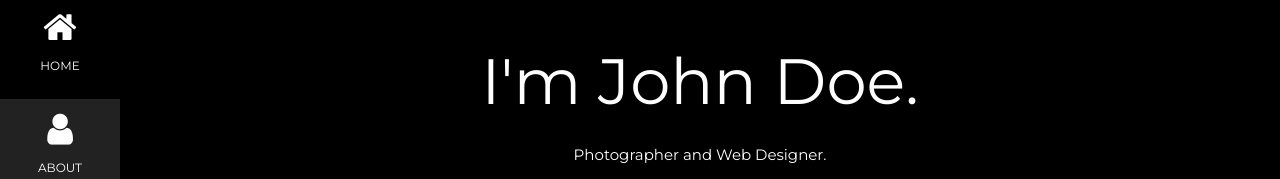
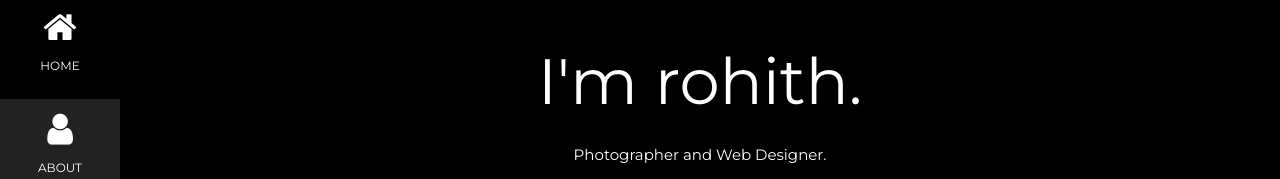
Before and after one commit to rohithy16/rohithy16, a plain HTML site: page index.html in a window 1280 px wide. Shown: the part 21-200 px from the top of the page. Drawn offline with nearby package versions, Linux system fonts and the light colour scheme.

Commit message:
Update index.html

```diff
--- a/index.html
+++ b/index.html
@@ -56,7 +56,7 @@ body, h1,h2,h3,h4,h5,h6 {font-family: "Montserrat", sans-serif}
 <div class="w3-padding-large" id="main">
   <!-- Header/Home -->
   <header class="w3-container w3-padding-32 w3-center w3-black" id="home">
-    <h1 class="w3-jumbo"><span class="w3-hide-small">I'm</span> John Doe.</h1>
+    <h1 class="w3-jumbo"><span class="w3-hide-small">I'm</span> rohith.</h1>
     <p>Photographer and Web Designer.</p>
     <img src="dp.jpg" alt="boy" class="w3-image" width="992" height="1108">
   </header>
```
